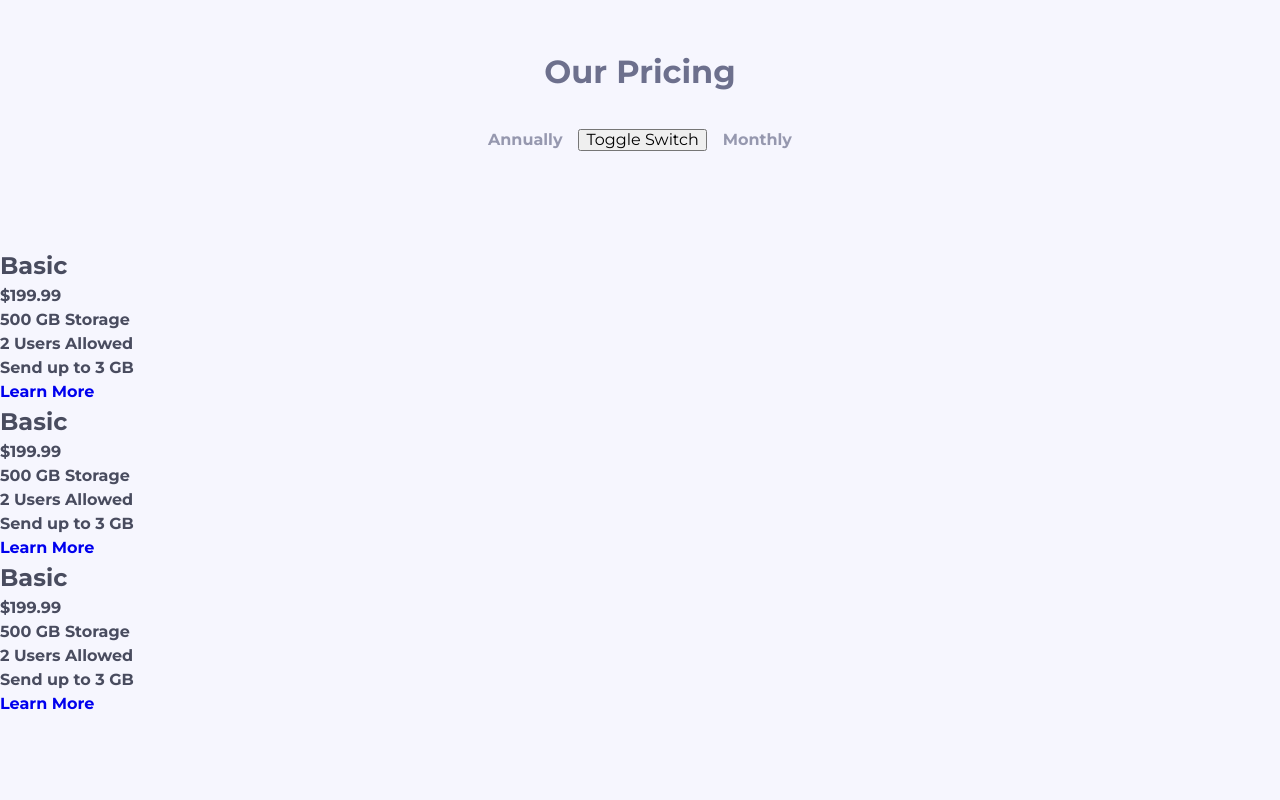
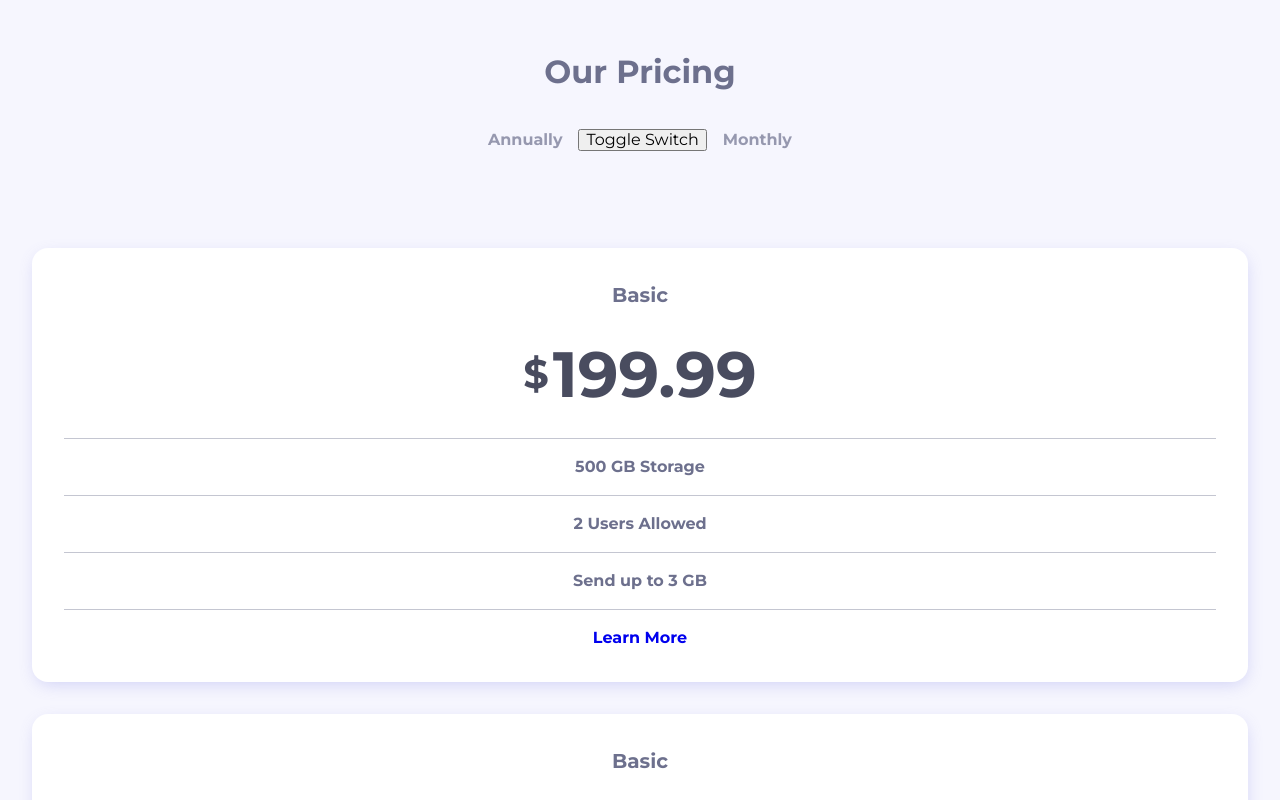
Before and after one commit to Shadowbest/Pricing-component-with-toggle, a React (Vite) app: page / in a window 1280 px wide. Shown: the top 800 px of the page. Built offline with nearby package versions, Linux system fonts and the light colour scheme.

Commit message:
feat: create base cards styling

```diff
--- a/src/stylesheets/index.css
+++ b/src/stylesheets/index.css
@@ -100,3 +100,51 @@ h1 {
 .switch-area span {
   color: hsl(var(--neutral-clr-650) / 0.7);
 }
+
+/* CARDS */
+.cards-wrapper {
+  display: grid;
+  gap: var(--spacing-lg);
+  margin-inline: var(--spacing-lg);
+  margin-block: 0 var(--spacing-2xl);
+}
+
+.pricing-card {
+  --radius: var(--spacing-md);
+  display: grid;
+  gap: var(--spacing-md);
+  padding: var(--spacing-lg);
+  border-radius: var(--radius);
+  background-color: white;
+  text-align: center;
+  box-shadow: 1px 5px 17px -4px hsl(var(--accent-clr-700) / 0.3);
+}
+
+.pricing-card .price-tier {
+  color: hsl(var(--neutral-clr-650));
+  font-size: var(--text-lg);
+}
+
+.pricing-card .price {
+  display: flex;
+  justify-content: center;
+  align-items: center;
+  gap: var(--spacing-xs);
+  font-size: 2.5rem;
+
+  span {
+    font-size: 4rem;
+  }
+}
+
+.card-features {
+  li {
+    padding-block: var(--spacing-md);
+    border-block: 1px solid hsl(var(--neutral-clr-650) / 0.4);
+    color: hsl(var(--neutral-clr-650));
+  }
+
+  li + li {
+    border-block-start: none;
+  }
+}
```
